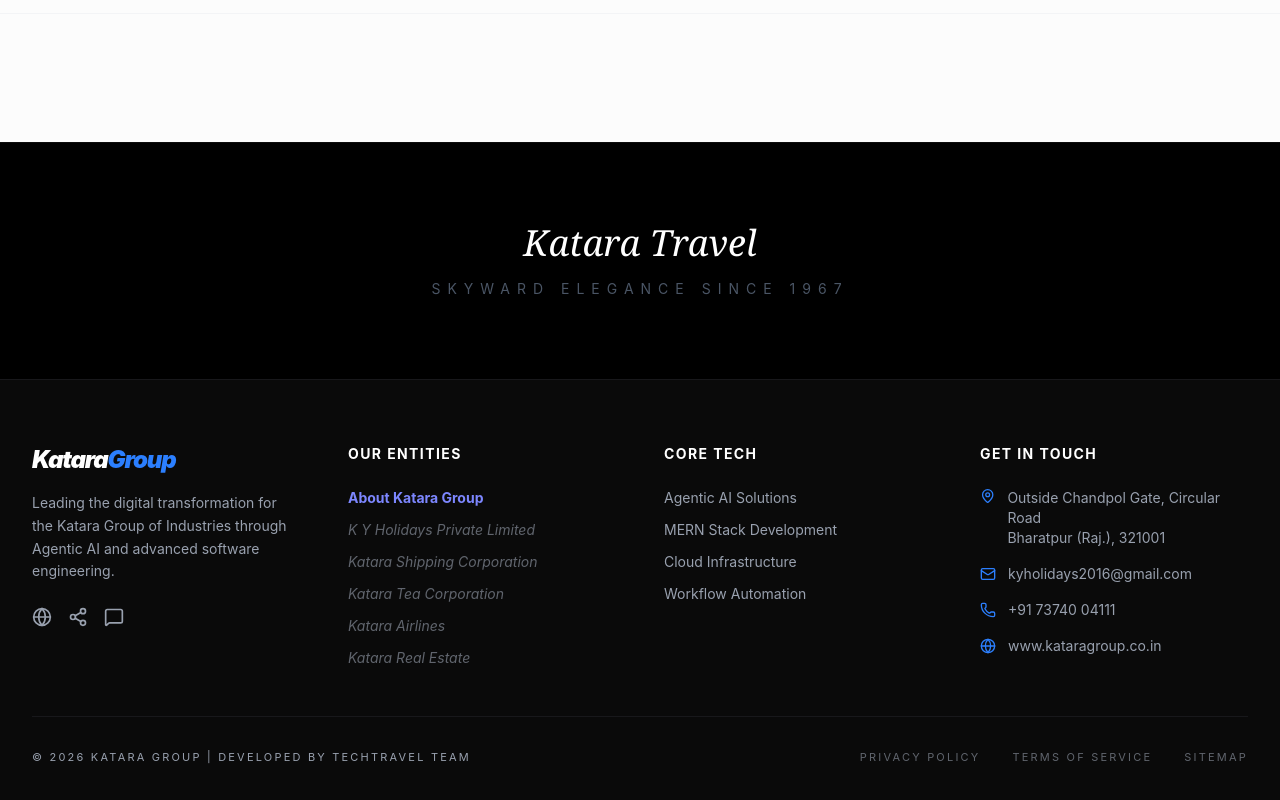
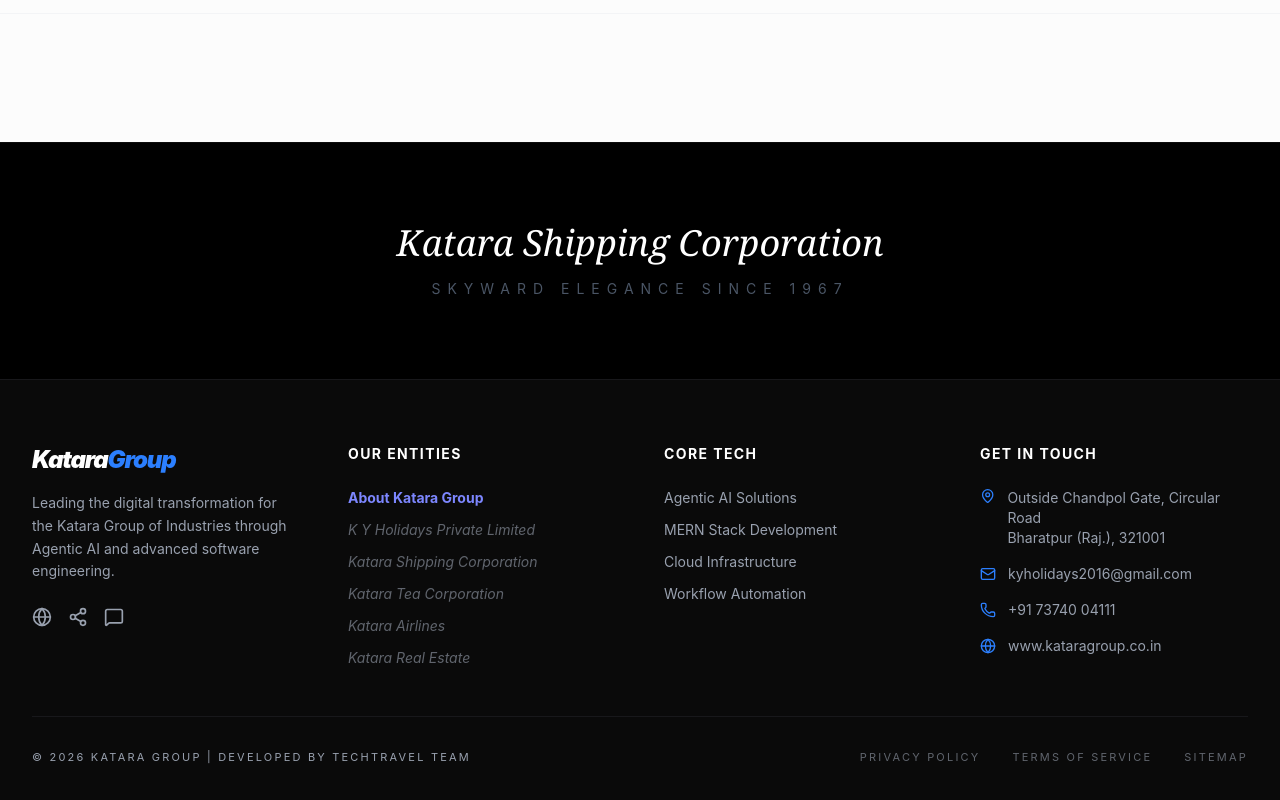
Before and after one commit to kataragroup9-tech/KataraGroup, a React (Vite) app in the folder client/: page /shipping in a window 1280 px wide. Shown: the part 4816-5616 px from the top of the page. Built offline with nearby package versions, Linux system fonts and the light colour scheme.

Commit message:
Update Shipping.jsx

```diff
--- a/client/src/pages/Shipping.jsx
+++ b/client/src/pages/Shipping.jsx
@@ -212,7 +212,7 @@
         </div>
       </section>
     <footer className="py-20 border-t border-white/5 text-center bg-black">
-        <h2 className="text-4xl font-serif italic mb-4 text-white">Katara Travel</h2>
+        <h2 className="text-4xl font-serif italic mb-4 text-white">Katara Shipping Corporation</h2>
         <p className="text-gray-600 text-sm tracking-[0.5em] uppercase">Skyward Elegance Since 1967</p>
       </footer>
 
```
